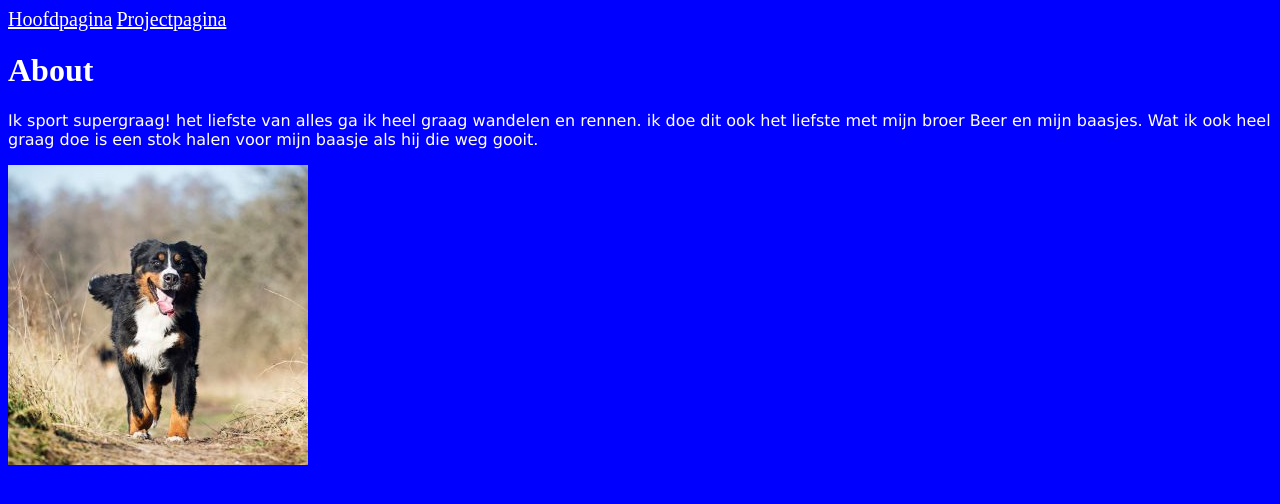
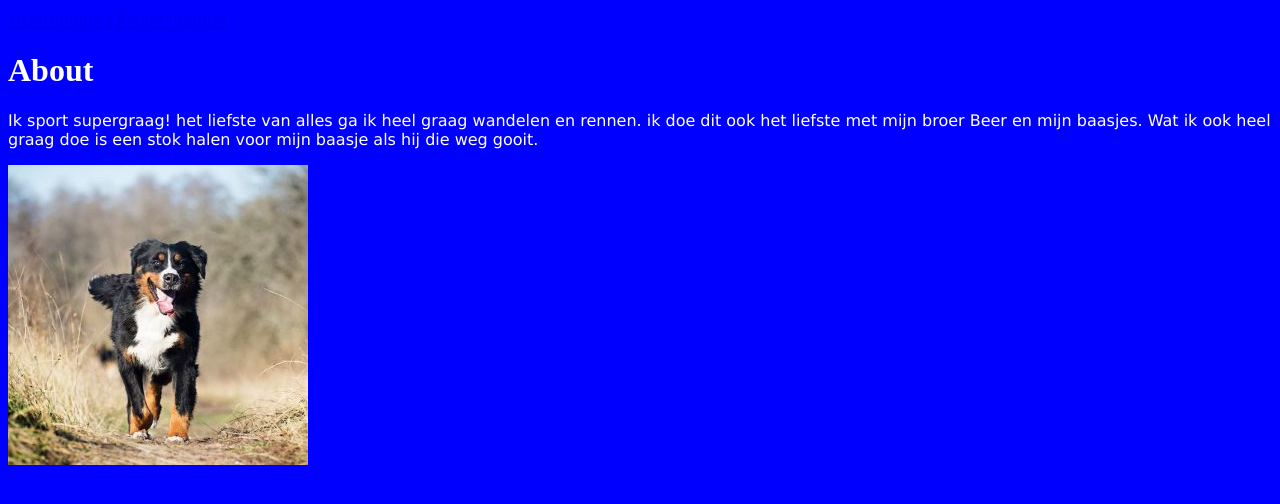
Before and after one commit to MarviHendriksPXL/html-css, a plain HTML site: page opdrachten/projectstructuur/pages/About.html in a window 1280 px wide. Drawn offline with Linux system fonts and the light colour scheme.

Commit message:
kleine aanpassing

```diff
--- a/opdrachten/projectstructuur/pages/About.html
+++ b/opdrachten/projectstructuur/pages/About.html
@@ -16,8 +16,8 @@
     </style>
   </head>
   <body>
-    <a style="color: white" href="../hoofdpagina.html">Hoofdpagina</a>
-    <a style="color: white" href="./Projectpagina.html">Projectpagina</a>
+    <a href="../hoofdpagina.html">Hoofdpagina</a>
+    <a href="./Projectpagina.html">Projectpagina</a>
 
     <h1 style="color: white">About</h1>
     <p>
```
Also changed, not shown: opdrachten/projectstructuur/pages/Projectpagina.html (+0 -3 lines).
